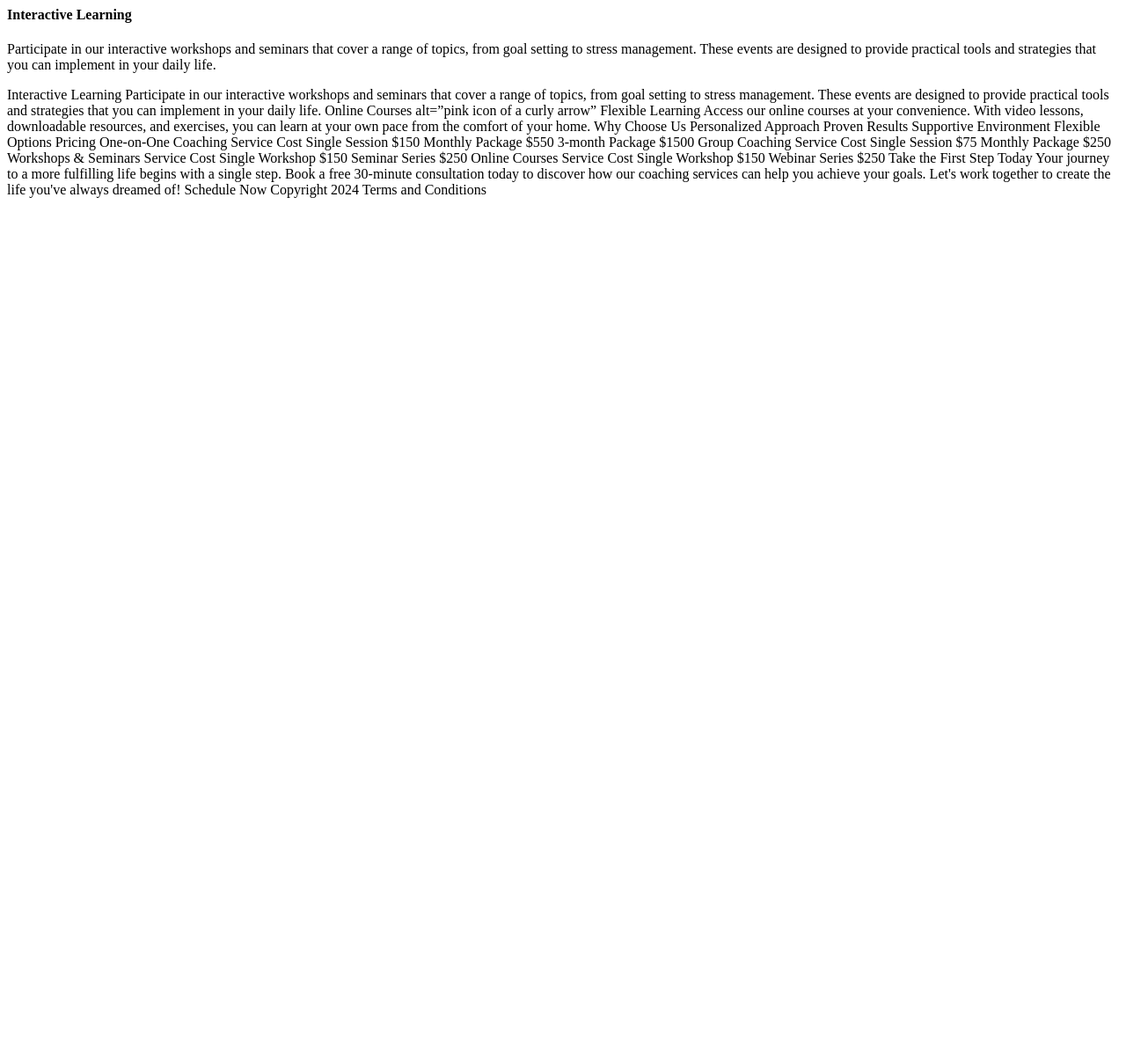
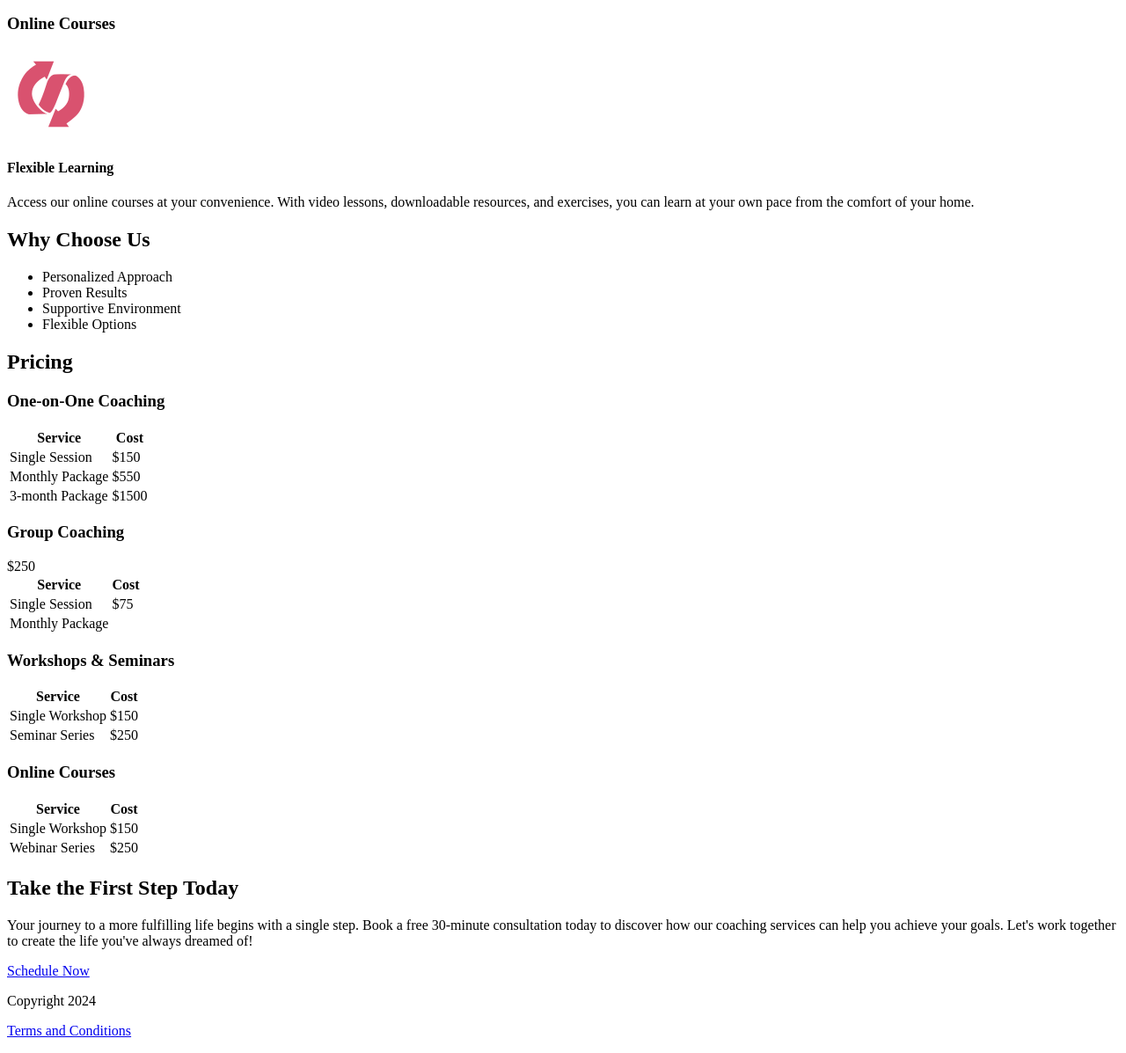
Before and after one commit to bbrendon-eng/path-to-success, a plain HTML site: page index.html in a window 1280 px wide. Shown: the part 1577-2774 px from the top of the page at 88% size. Before the commit the page ends 1810 px from the top, so only its background shows below. Drawn offline with Linux system fonts and the light colour scheme.

Commit message:
Finished HTML
finished html and validated

```diff
--- a/index.html
+++ b/index.html
@@ -16,7 +16,7 @@
                 <li><a href="#our-services">Our Services</a></li>
                 <li><a href="#why-choose-us">Why Choose Us</a></li>
                 <li><a href="#pricing">Prices</a></li>
-                <li><a href="first-step">Take the First Step</a></li>
+                <li><a href="#first-step">Take the First Step</a></li>
             </ul>
         </nav>
     </header>
@@ -62,7 +62,7 @@
                   Group Coaching
                 </h3>
                 <section>
-                    <img src="images/supportive-community.png" alt=”yellow icon of hands clasping”>
+                    <img src="#images/supportive-community.png" alt="yellow icon of hands clasping">
                     <h4>
                         Suppotive Community
                     </h4>
@@ -71,7 +71,7 @@
                     </p>
                 </section>
                 <section>
-                    <img src="images/focused-session.png" alt=”teal icon of a clock face”>
+                    <img src="images/focused-session.png" alt="teal icon of a clock face">
                     <h4>
                         Focused Sessions
                     </h4>
@@ -83,7 +83,7 @@
                     Workshops &amp; Seminars
                 </h3>
                 <section>
-                    <img src="images/interactive-learning.png" alt=”lavender icon of text conversation”>
+                    <img src="images/interactive-learning.png" alt="lavender icon of text conversation">
                     <h4>
                         Interactive Learning
                     </h4>
@@ -93,80 +93,139 @@
                 </section>
             </article>
             <article>
-
+                <h3>
+                    Online Courses
+                </h3>
+                <section>
+                    <img src="images/flexible-learning.png "alt="pink icon of a curly arrow">
+                    <h4>
+                        Flexible Learning
+                    </h4>
+                    <p>
+                        Access our online courses at your convenience. With video lessons, downloadable resources, and exercises, you can learn at your own pace from the comfort of your home.
+                    </p>
+                </section>
             </article>
+        </section>
+        <section id="why-choose-us">
+            <h2>Why Choose Us</h2>
+            <ul>
+                <li>Personalized Approach</li>
+                <li>Proven Results</li>
+                <li>Supportive Environment</li>
+                <li>Flexible Options</li>
+            </ul>
+        </section>
+        <section id="pricing">
+            <h2>Pricing</h2>
+            <article>
+                <h3>One-on-One Coaching</h3>
+                <table>
+                    <thead>
+                        <tr>
+                            <th>Service</th>
+                            <th>Cost</th>
+                        </tr>
+                    </thead>
+                    <tbody>
+                        <tr>
+                            <td>Single Session</td>
+                            <td>$150</td>
+                        </tr>
+                        <tr>
+                            <td>Monthly Package</td>
+                            <td>$550</td>
+                        </tr>
+                        <tr>
+                            <td>3-month Package</td>
+                            <td>$1500</td>
+                        </tr>
+                    </tbody>
+                </table>
+            </article>
+            <article>
+                <h3>
+                   Group Coaching
+                </h3>
+                <table>
+                    <thead>
+                        <tr>
+                            <th>Service</th>
+                            <th>Cost</th>
+                        </tr>
+                    </thead>
+                    <tbody>
+                        <tr>
+                            <td>Single Session</td>
+                            <td>$75</td>
+                        </tr>
+                        <tr>
+                            <td>Monthly Package</td>
+                            <td></td>$250</td>
+                        </tr>
+                    </tbody>
+                </table>
+            </article>
+            <article>
+                <h3>
+                    Workshops &amp; Seminars
+                </h3>
+                <table>
+                    <thead>
+                        <tr>
+                            <th>Service</th>
+                            <th>Cost</th>
+                        </tr>
+                    </thead>
+                    <tbody>
+                        <tr>
+                            <td>Single Workshop</td>
+                            <td>$150</td>
+                        </tr>
+                        <tr>
+                            <td>Seminar Series</td>
+                            <td>$250</td>
+                        </tr>
+                    </tbody>
+                </table>
+            </article>
+            <article>
+                <h3>
+                    Online Courses
+                </h3>
+                <table>
+                    <thead>
+                        <tr>
+                            <th>Service</th>
+                            <th>Cost</th>
+                        </tr>
+                    </thead>
+                    <tbody>
+                        <tr>
+                            <td>Single Workshop</td>
+                            <td>$150</td>
+                        </tr>
+                        <tr>
+                            <td>Webinar Series</td>
+                            <td>$250</td>
+                        </tr>
+                    </tbody>
+                </table>
+            </article>
+        </section>
+        <section id="first-step">
+            <h2>Take the First Step Today</h2>
+            <p>
+               Your journey to a more fulfilling life begins with a single step. Book a free 30-minute consultation today to discover how our coaching services can help you achieve your goals. Let's work together to create the life you've always dreamed of!
+            </p>
+            <p><a href="#">Schedule Now</a></p>
         </section>
     </main>
 
-
-
-
-
-
-Interactive Learning
-Participate in our interactive workshops and seminars that cover a range of topics, from goal setting to stress management. These events are designed to provide practical tools and strategies that you can implement in your daily life.
-
-Online Courses
-
-alt=”pink icon of a curly arrow”
-Flexible Learning
-Access our online courses at your convenience. With video lessons, downloadable resources, and exercises, you can learn at your own pace from the comfort of your home.
-
-Why Choose Us
-Personalized Approach
-Proven Results
-Supportive Environment
-Flexible Options
-Pricing
-One-on-One Coaching
-
-Service
-Cost
-Single Session
-$150
-Monthly Package
-$550
-3-month Package
-$1500
-
-
-Group Coaching
-
-Service
-Cost
-Single Session
-$75
-Monthly Package
-$250
-
-
-Workshops & Seminars
-
-Service
-Cost
-Single Workshop
-$150
-Seminar Series
-$250
-
-
-Online Courses
-
-Service
-Cost
-Single Workshop
-$150
-Webinar Series
-$250
-
-
-Take the First Step Today
-Your journey to a more fulfilling life begins with a single step. Book a free 30-minute consultation today to discover how our coaching services can help you achieve your goals. Let's work together to create the life you've always dreamed of!
-
-Schedule Now
-
-Copyright 2024
-Terms and Conditions
+    <footer>
+        <p>Copyright 2024</p>
+         <p><a href="#">Terms and Conditions</a></p>
+    </footer>
 
 </body>
 </html>
```
